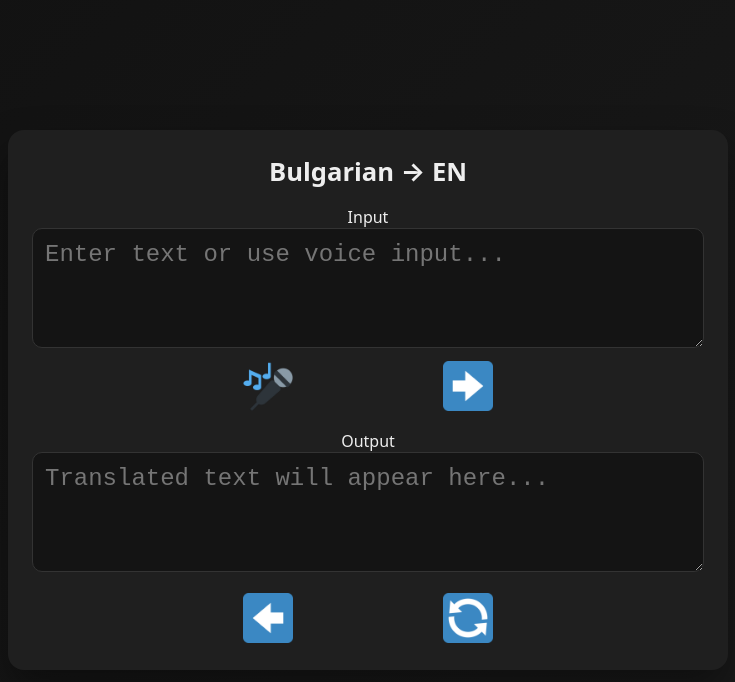
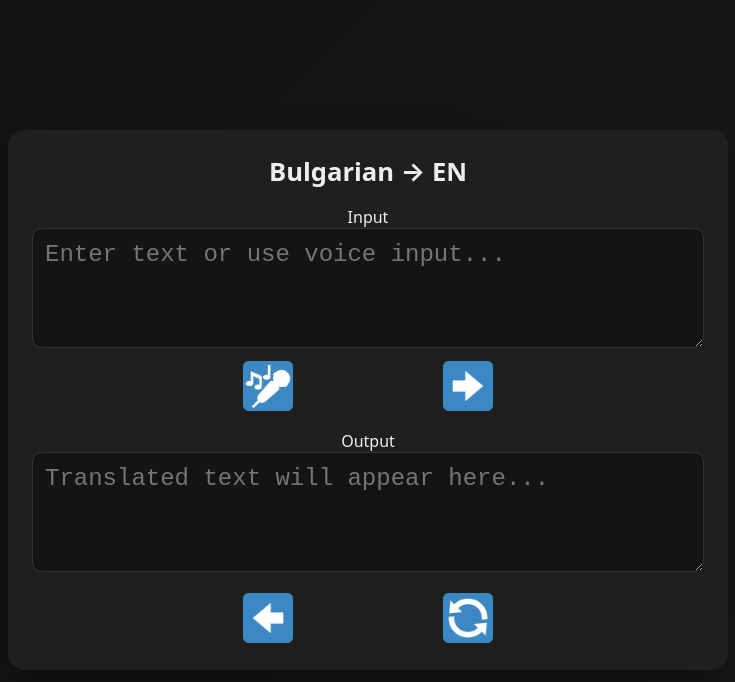
Before and after one commit to mihailkolevbsn-beep/liliatranslatorweb, a plain HTML site: page index.html in a window 1280 px wide. Both pictures are taken after a click on the button 416 px from the left and 320 px from the top of the page. Shown: the whole page, without its empty margins (272-1007 px from the left). Drawn offline with Linux system fonts and the light colour scheme.

Commit message:
Update index.html

```diff
--- a/index.html
+++ b/index.html
@@ -98,7 +98,7 @@
   <label>Input</label>
   <textarea id="inputText" placeholder="Enter text or use voice input..."></textarea>
   <div class="row">
-    <button onclick="startVoice()"><img src="flags/mic.png" alt="Voice"></button>
+    <button onclick="startVoice()"><img src="flags/mic2.png" alt="Voice"></button>
     <button onclick="translateText()"><img src="flags/right.png" alt="Translate"></button>
   </div>
 
```
